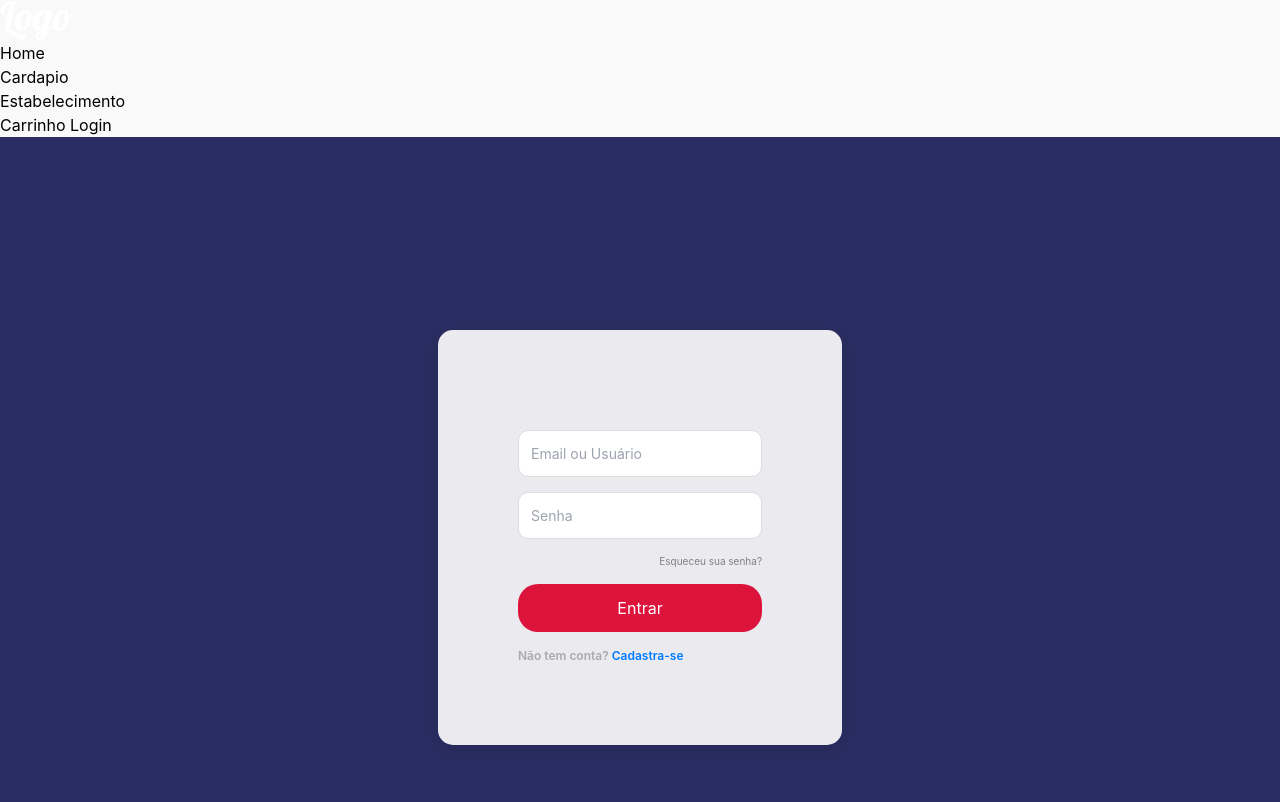
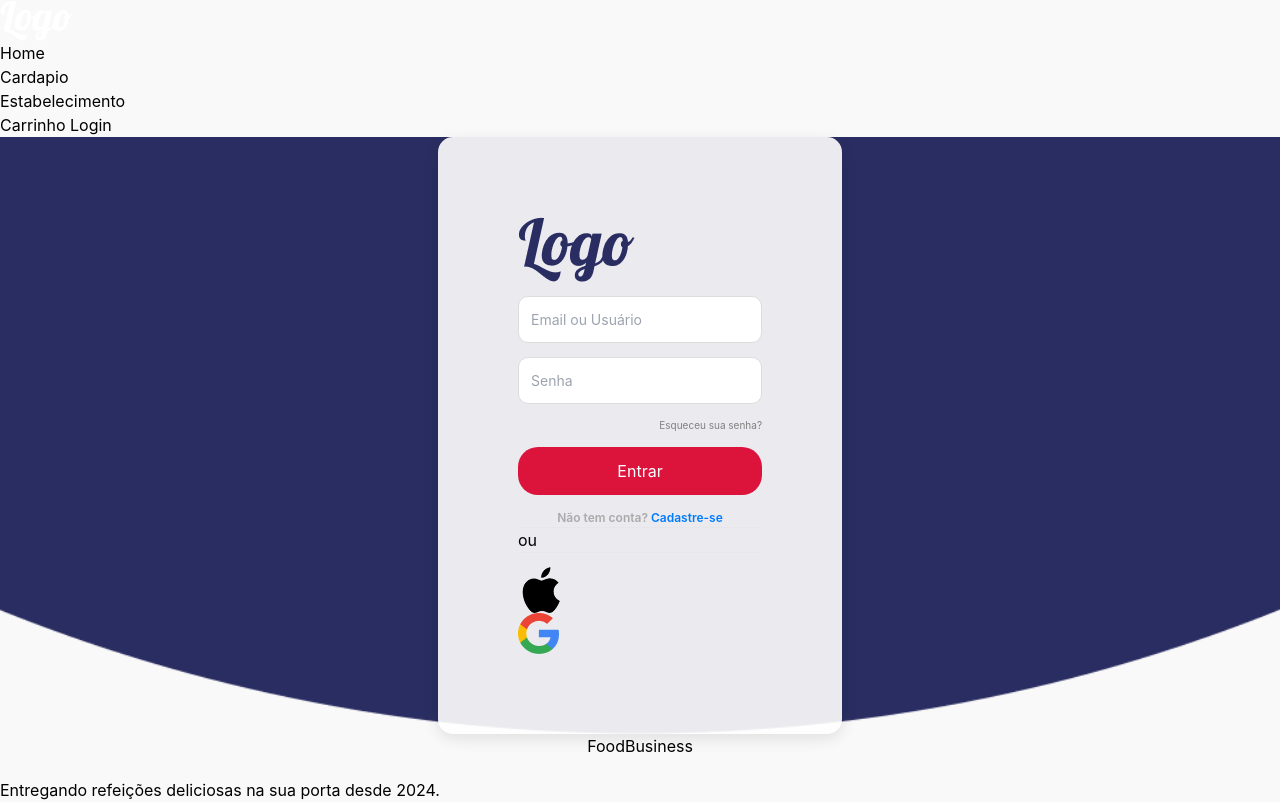
Before and after one commit to Marcelo-Tess/Projeto-FullStack, a React (Vite) app: page /login in a window 1280 px wide. Shown: the top 802 px of the page. Built offline with nearby package versions, Linux system fonts and the light colour scheme.

Commit message:
Mudanças na pagina login
add icons e mudanças no box

```diff
--- a/src/Page/Login.jsx
+++ b/src/Page/Login.jsx
@@ -1,5 +1,7 @@
 import Header from "../Components/Header/Header";
 import RetanguloBack from '../assets/RetanguloBack.png'
+import LogoApple from '../assets/LogoApple.png'
+import LogoGoogle from '../assets/LogoGoogle.png'
 import LogoRoxo from '../assets/LogoRoxo.png'
 import React, { useState } from 'react';
 import './login.css';
@@ -15,17 +17,23 @@ export default function Login(){
         backgroundSize: 'cover',
         backgroundPosition: 'center',
         backgroundRepeat: 'no-repeat',
-        minHeight: '100vh',
+        minHeight: '50vh',
         display: 'flex',
         justifyContent: 'center',
         alignItems: 'center',
-        padding: '20px',
+        padding: '0px',
       }}
 
     >
       <div classname='container'>
         {}
         <div className="login-form at">
+          <div className='flex justify-center items-center p-5'>
+            <img
+                  src={LogoRoxo}
+                  class='w-17 h-10'
+                ></img>
+          </div>
             <input
               name="login"
               type="text"
@@ -40,8 +48,31 @@ export default function Login(){
               <a href="#">Esqueceu sua senha?</a>
             </div>
           <button onClick={"#"}>Entrar</button>
-            <div className="LinkSign">
-              <p>Não tem conta? <a href="#">Cadastra-se</a></p>
+            <div>
+              <div className="LinkSign">
+              <p>Não tem conta? <a href="#">Cadastre-se</a></p>
+            </div>
+            <div class="flex items-center my-2">
+              <hr class="flex-grow border-t border-black"></hr>
+              <span class="text-xs px-2 text-black">ou</span>
+              <hr class="flex-grow border-t border-black"></hr>
+            </div>
+            </div>
+            <div className='flex justify-center items-center gap-5'>
+              <a href="#">
+                <img
+                  src={LogoApple}
+                  alt="Logo Da Apple"
+                  class="w-8"
+                ></img>
+              </a>
+              <a href="#">
+                <img
+                  src={LogoGoogle}
+                  alt="Logo Da Google"
+                  class="w-7"
+                ></img>
+              </a>
             </div>
         </div>
     </div>
--- a/src/Page/login.css
+++ b/src/Page/login.css
@@ -40,6 +40,7 @@ input {
   text-decoration: none;
   font-weight: 600;
   font-size: 12px;
+  text-align: center;
 }
 
 .LinkSign p a{
@@ -81,7 +82,7 @@ button:hover, .BotaoEntrar{
   max-width: 500px;
   margin: 0 auto;
   padding: 80px;
-  padding-top: 100px;
+  padding-top: 80px;
   background: rgba(255, 255, 255, 0.9);
   border-radius: 15px;
   box-shadow: 0 5px 15px rgba(0,0,0,0.1);
@@ -89,5 +90,5 @@ button:hover, .BotaoEntrar{
 
 .login-form.at {
   display: flex;
-  gap: 15px;
+  gap: 14px;
 }
```
Also changed, not shown: src/assets/LogoApple.png (added), src/assets/LogoGoogle.png (added).
